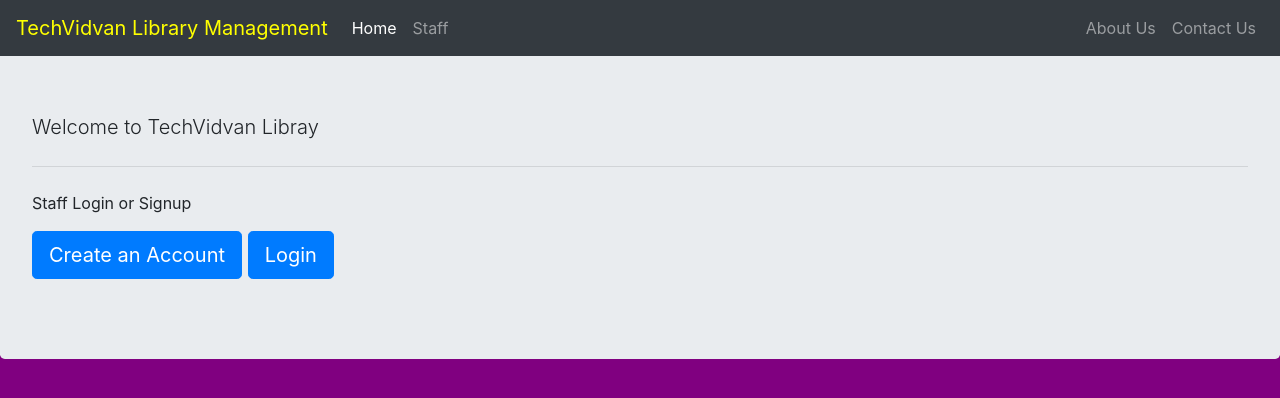
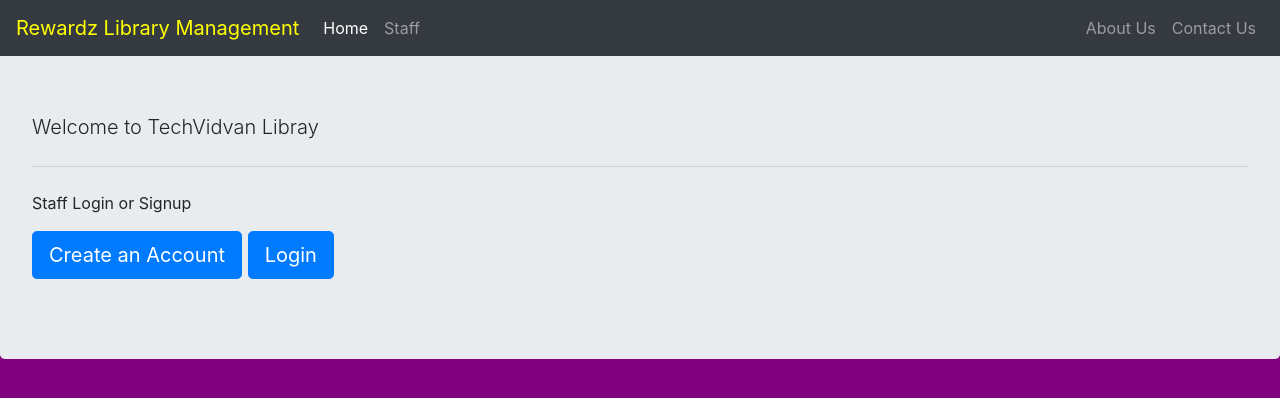
Before and after one commit to sumitraee0079/Library_Mgmt_System_Rewardz, a Django app: template templates/staff.html in a window 1280 px wide. Shown: the top 398 px of the page. Run offline with Django 3.2, Linux system fonts and the light colour scheme; the template is opened without the code that fills it, so the values that code supplies are empty; some libraries are stand-ins or nearby versions.

Commit message:
Update staff.html

```diff
--- a/templates/staff.html
+++ b/templates/staff.html
@@ -28,7 +28,7 @@ body{
 
   <div class="bs-example">
     <nav class="navbar navbar-expand-md bg-dark navbar-dark fixed-top">
-      <a href="/" class="navbar-brand" style="color:yellow;">TechVidvan Library Management</a>
+      <a href="/" class="navbar-brand" style="color:yellow;">Rewardz Library Management</a>
       <button type="button" class="navbar-toggler" data-toggle="collapse" data-target="#navbarCollapse">
         <span class="navbar-toggler-icon"></span>
       </button>
```
